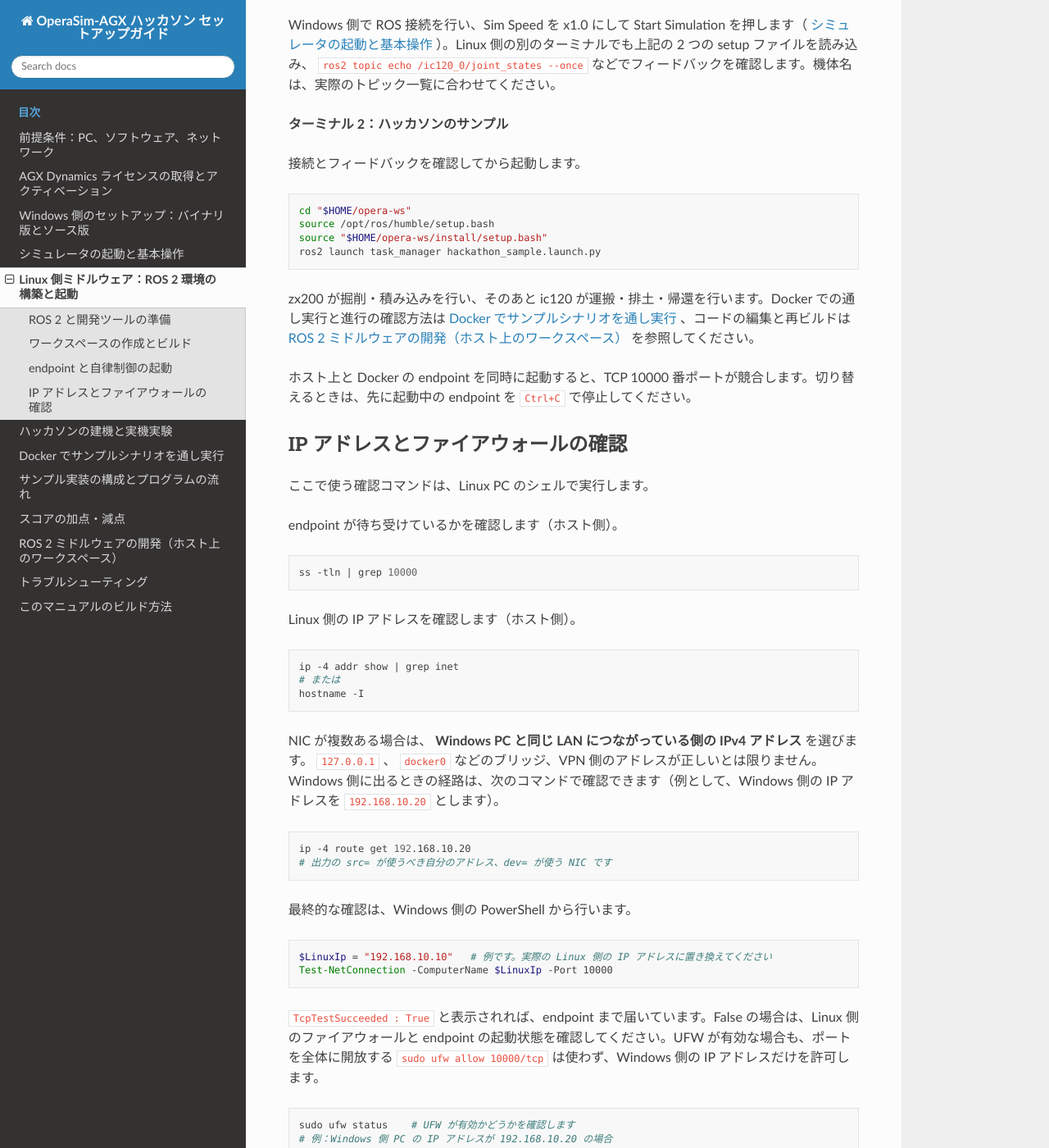
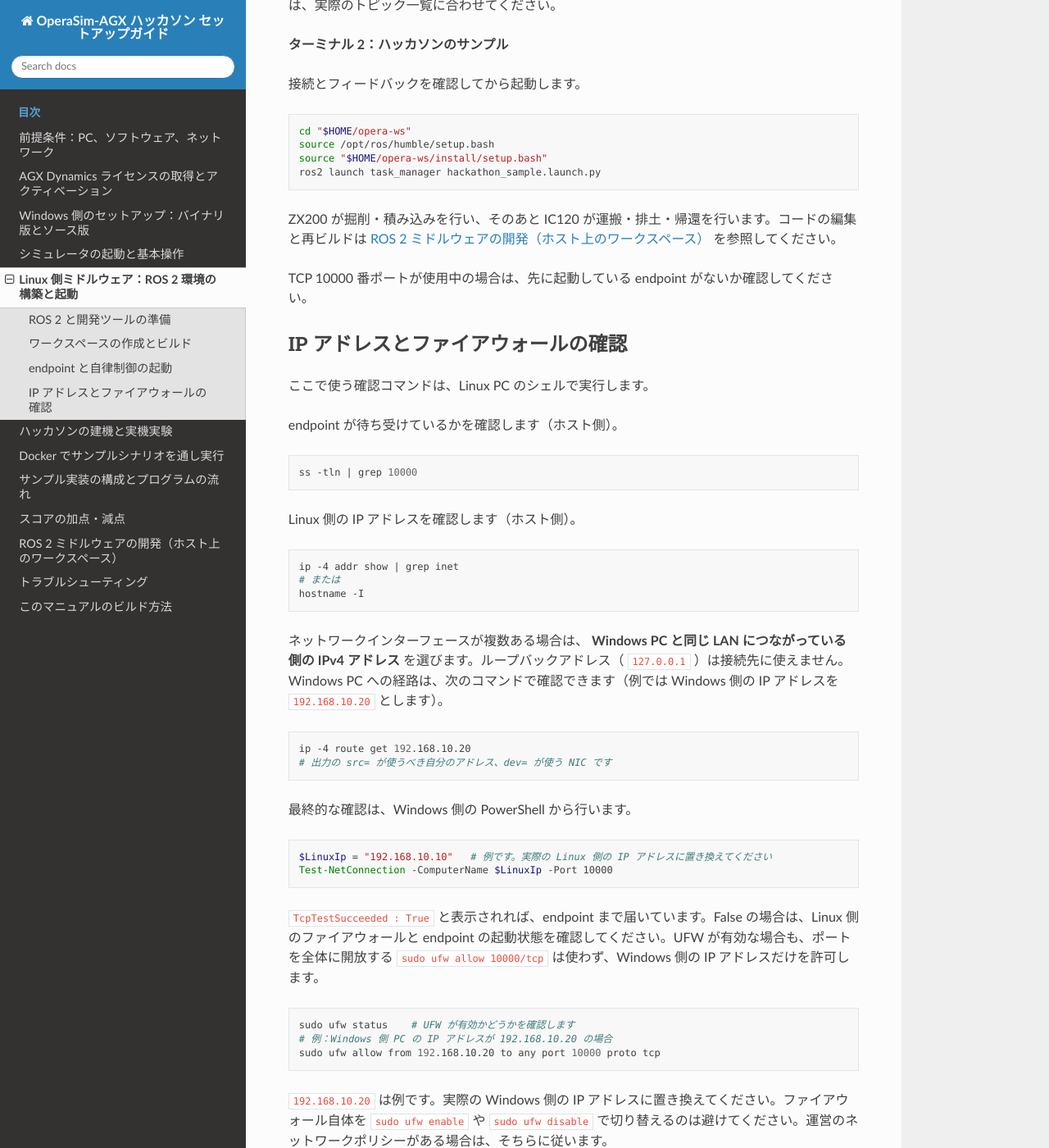
Before and after one commit to pwri-opera/OperaSim-AGX-hackathon-doc, a Sphinx documentation site: the page built from source/linux-middleware.rst, in a window 1280 px wide and 1400 px high, scrolled down 1981 px. Shown: the whole window at 82% size. Built offline with Sphinx 7.4.7 and the Read the Docs theme 3.1.0, drawn with Linux system fonts in a browser that asks for light colours; some of the changed text lies outside the part shown.

Commit message:
docs: keep Linux middleware setup native
Remove Docker detours from the native ROS 2 setup instructions while preserving the repository path needed to copy the sample waypoint data.

```diff
--- a/source/linux-middleware.rst
+++ b/source/linux-middleware.rst
@@ -4,14 +4,12 @@ Linux 側ミドルウェア：ROS 2 環境の構築と起動
 
 この章では、Ubuntu 22.04 に ROS 2 Humble を直接インストールし、ホスト上のワークスペースでミドルウェアをビルドして起動します。以降のコマンドは Linux PC の Bash で実行します。
 
-一連の動きを手軽にテストしたい場合は、Docker を使う :doc:`sample-run` を参照してください。
-
 ROS 2 と開発ツールの準備
 --------------------------
 
 Ubuntu 22.04 を用意し、 `ROS 2 Humble の Ubuntu 向けインストール手順 <https://docs.ros.org/en/humble/Installation/Ubuntu-Install-Debs.html>`_ に従って apt リポジトリを設定し、 ``ros-humble-desktop`` をインストールしてください。
 
-続いて開発ツールと依存パッケージをインストールします。ここで使うパッケージ、後述するクローン先とブランチ、ビルド対象は、シミュレータ本体の ``hackathon`` ブランチにある ``docker-hackathon-sample/Dockerfile`` をもとにしています。
+続いて、ミドルウェアのビルドと実行に必要な開発ツールと依存パッケージを Linux PC にインストールします。
 
 .. code-block:: bash
 
@@ -46,7 +44,7 @@ Ubuntu 22.04 を用意し、 `ROS 2 Humble の Ubuntu 向けインストール
    git clone -b main https://github.com/pwri-opera/gnss_localizer_ros2.git
 
 
-シミュレータ本体から、サンプルの経路データをワークスペース直下にコピーします。まだ本体を取得していない場合は、下の ``git clone`` を実行してください。すでに ``hackathon`` ブランチを取得済みなら、クローンは不要です。保存場所が異なる場合は、コピー元のパスを置き換えてください。
+シミュレータ本体の ``hackathon`` ブランチから、サンプルが読む ``waypoints.csv`` をワークスペース直下にコピーします。下のディレクトリから使うのは CSV ファイルだけです。すでに本体を取得済みなら ``git clone`` は不要です。保存場所が異なる場合は、コピー元のパスを置き換えてください。
 
 .. code-block:: bash
 
@@ -96,9 +94,9 @@ Windows 側で ROS 接続を行い、Sim Speed を x1.0 にして Start Simulati
    source "$HOME/opera-ws/install/setup.bash"
    ros2 launch task_manager hackathon_sample.launch.py
 
-zx200 が掘削・積み込みを行い、そのあと ic120 が運搬・排土・帰還を行います。Docker での通し実行と進行の確認方法は :doc:`sample-run` 、コードの編集と再ビルドは :doc:`development` を参照してください。
+ZX200 が掘削・積み込みを行い、そのあと IC120 が運搬・排土・帰還を行います。コードの編集と再ビルドは :doc:`development` を参照してください。
 
-ホスト上と Docker の endpoint を同時に起動すると、TCP 10000 番ポートが競合します。切り替えるときは、先に起動中の endpoint を ``Ctrl+C`` で停止してください。
+TCP 10000 番ポートが使用中の場合は、先に起動している endpoint がないか確認してください。
 
 .. _check-ros-tcp-connection:
 
@@ -121,7 +119,7 @@ Linux 側の IP アドレスを確認します（ホスト側）。
    # または
    hostname -I
 
-NIC が複数ある場合は、 **Windows PC と同じ LAN につながっている側の IPv4 アドレス** を選びます。 ``127.0.0.1`` 、 ``docker0`` などのブリッジ、VPN 側のアドレスが正しいとは限りません。Windows 側に出るときの経路は、次のコマンドで確認できます（例として、Windows 側の IP アドレスを ``192.168.10.20`` とします）。
+ネットワークインターフェースが複数ある場合は、 **Windows PC と同じ LAN につながっている側の IPv4 アドレス** を選びます。ループバックアドレス（ ``127.0.0.1`` ）は接続先に使えません。Windows PC への経路は、次のコマンドで確認できます（例では Windows 側の IP アドレスを ``192.168.10.20`` とします）。
 
 .. code-block:: bash
 
```
